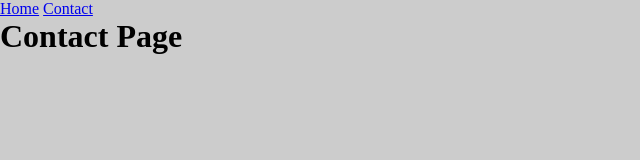
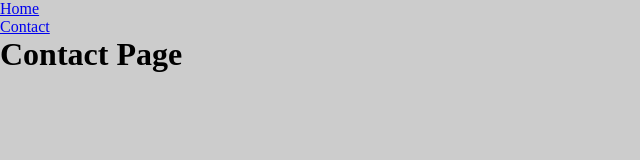
Before and after one commit to khvalbotaihor/node-youtube, a website: page public/contact.html in a window 1280 px wide. Shown: the whole page, without its empty margins (0-640 px from the left). Drawn offline with Linux system fonts and the light colour scheme.

Commit message:
- added new files

```diff
--- a/public/contact.html
+++ b/public/contact.html
@@ -10,8 +10,10 @@
 </head>
 <body>
 <nav>
-    <a href="/">Home</a>
-    <a href="/contact">Contact</a>
+    <ul>
+        <li><a href="/">Home</a></li>
+        <li><a href="/contact">Contact</a></li>
+    </ul>
 </nav>
 <h1>Contact Page</h1>
 </body>
```
Also changed, not shown: public/index.html (+4 -2 lines).
